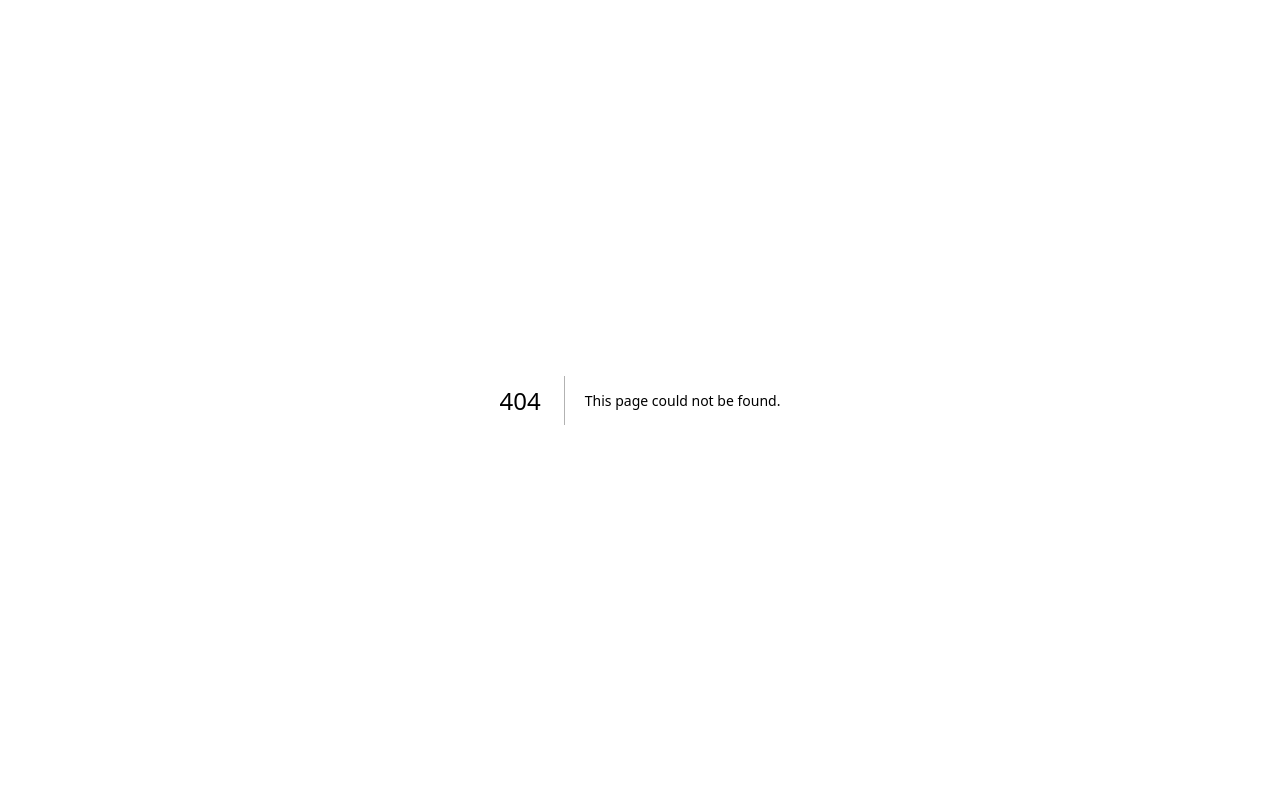
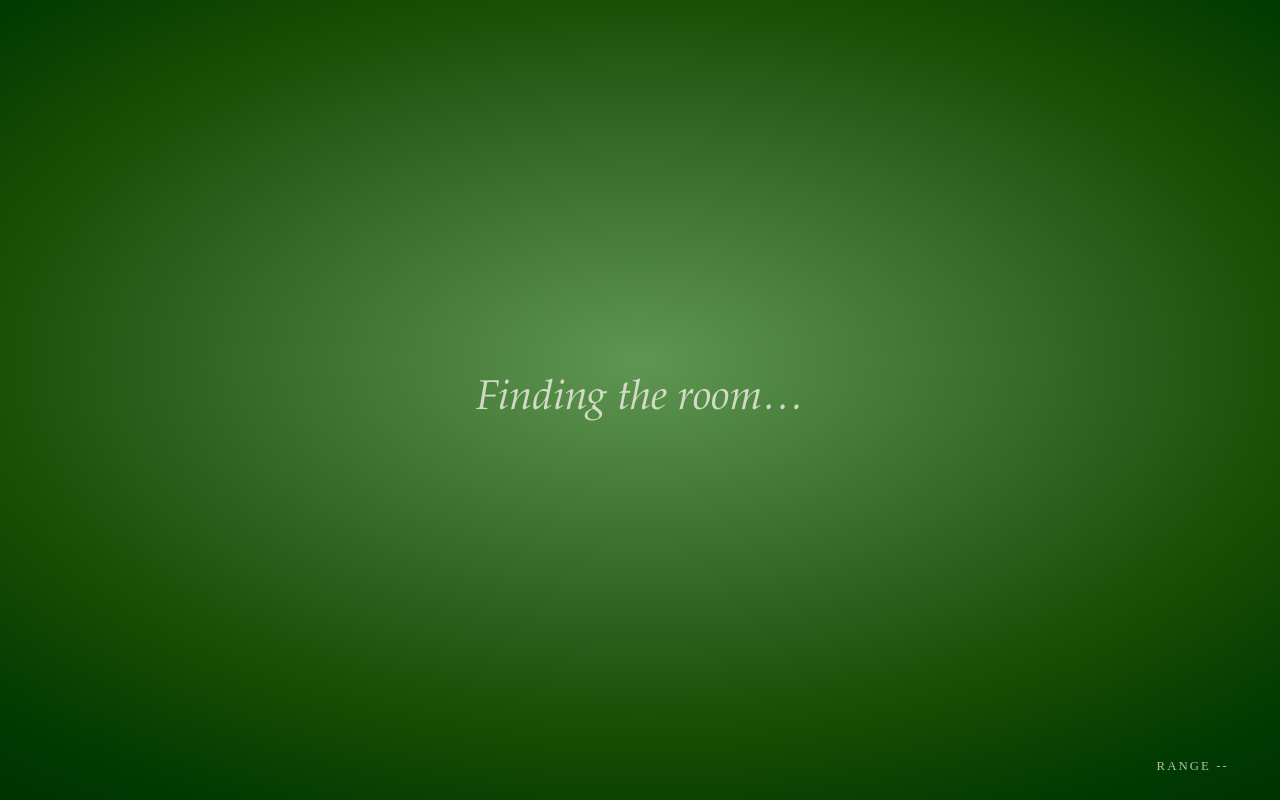
Before and after one commit to RonKat2008/blindspot, a Next.js app: page /ambient/1 in a window 1280 px wide. Before the commit this address had no page. Built offline with nearby package versions, Linux system fonts and the light colour scheme; no server answers.

Commit message:
feat: ambient room display

```diff
--- /dev/null
+++ b/src/app/ambient/AmbientRoom.tsx
@@ -0,0 +1,113 @@
+"use client";
+
+import { useEffect } from "react";
+import {
+  AnimatePresence,
+  animate,
+  motion,
+  useMotionTemplate,
+  useMotionValue,
+  useReducedMotion,
+  useTransform,
+} from "motion/react";
+import { ease } from "@/lib/motion";
+import { SERIF } from "../join/theme";
+import { useSessionState } from "../join/useSessionState";
+
+interface AmbientRoomProps {
+  sessionId: string;
+}
+
+const POLL_MS = 1000;
+const CALM_DIVERSITY = 60; // at or above: calm teal
+const WARM_DIVERSITY = 35; // at or below: amber
+const COLOR_EASE_S = 2.4;
+const BREATH_S = 9;
+
+// OKLCH endpoints: calm teal -> signal amber (docs/DESIGN.md).
+const CALM = { hue: 190, chroma: 0.09 };
+const WARM = { hue: 62, chroma: 0.17 };
+
+/** 0 = calm teal, 1 = amber. */
+function warmth(diversity: number): number {
+  const t = (CALM_DIVERSITY - diversity) / (CALM_DIVERSITY - WARM_DIVERSITY);
+  return Math.min(1, Math.max(0, t));
+}
+
+export function AmbientRoom({ sessionId }: AmbientRoomProps) {
+  const { state } = useSessionState(sessionId, POLL_MS);
+  const reduced = useReducedMotion();
+
+  const diversity = state?.diversity ?? 50;
+  const t = useMotionValue(warmth(diversity));
+  const hue = useTransform(t, [0, 1], [CALM.hue, WARM.hue]);
+  const chroma = useTransform(t, [0, 1], [CALM.chroma, WARM.chroma]);
+
+  useEffect(() => {
+    const controls = animate(t, warmth(diversity), {
+      duration: reduced ? 0.01 : COLOR_EASE_S,
+      ease: ease.outExpo,
+    });
+    return () => controls.stop();
+  }, [diversity, reduced, t]);
+
+  const glow = useMotionTemplate`oklch(66% ${chroma} ${hue})`;
+  const mid = useMotionTemplate`oklch(40% ${chroma} ${hue})`;
+  const deep = useMotionTemplate`oklch(18% ${chroma} ${hue})`;
+  const background = useMotionTemplate`radial-gradient(ellipse 85% 75% at 50% 46%, ${glow} 0%, ${mid} 48%, ${deep} 100%)`;
+
+  const current = state?.provocations.filter((p) => p.status === "shown").at(-1);
+
+  return (
+    <main
+      className="relative isolate h-dvh w-screen overflow-hidden"
+      style={{ background: "oklch(18% 0.04 190)", color: "oklch(97.5% 0.012 85)" }}
+    >
+      {/* Breathing light: scale/opacity only, so it stays on the compositor. */}
+      <motion.div
+        aria-hidden
+        className="absolute -inset-[10%] -z-10"
+        style={{ background }}
+        animate={reduced ? undefined : { scale: [1, 1.12, 1], opacity: [0.88, 1, 0.88] }}
+        transition={{ duration: BREATH_S, ease: "easeInOut", repeat: Infinity }}
+      />
+
+      <div className="flex h-full flex-col items-center justify-center px-[7vw] text-center">
+        <AnimatePresence mode="wait">
+          {current ? (
+            <motion.p
+              key={current.id}
+              initial={{ opacity: 0, y: reduced ? 0 : 24 }}
+              animate={{ opacity: 1, y: 0 }}
+              exit={{ opacity: 0, y: reduced ? 0 : -16 }}
+              transition={{ duration: reduced ? 0.12 : 1.1, ease: ease.outExpo }}
+              className="max-w-[18ch] text-balance italic leading-[1.08] [text-shadow:0_2px_40px_oklch(10%_0.03_60/0.35)] md:max-w-[22ch]"
+              style={{ fontFamily: SERIF, fontSize: "clamp(2.5rem, 1rem + 6.4vw, 7.5rem)" }}
+            >
+              {current.text}
+            </motion.p>
+          ) : (
+            <motion.p
+              key="idle"
+              initial={{ opacity: 0 }}
+              animate={{ opacity: 0.75 }}
+              exit={{ opacity: 0 }}
+              transition={{ duration: reduced ? 0.12 : 1.4 }}
+              className="italic"
+              style={{ fontFamily: SERIF, fontSize: "clamp(1.5rem, 1rem + 2vw, 3rem)" }}
+            >
+              {state ? "Listening to the room…" : "Finding the room…"}
+            </motion.p>
+          )}
+        </AnimatePresence>
+      </div>
+
+      <footer className="absolute inset-x-0 bottom-0 flex items-end justify-between gap-6 px-[4vw] pb-[3vh] text-[0.8rem] opacity-70">
+        <span className="max-w-[60%] truncate">{state?.session.prompt ?? ""}</span>
+        <span className="tabular-nums tracking-[0.16em] uppercase">
+          Range {state ? state.diversity : "--"}
+        </span>
+      </footer>
+    </main>
+  );
+}
--- /dev/null
+++ b/src/app/ambient/[id]/page.tsx
@@ -0,0 +1,9 @@
+import type { Metadata } from "next";
+import { AmbientRoom } from "../AmbientRoom";
+
+export const metadata: Metadata = { title: "Room light" };
+
+export default async function AmbientPage({ params }: { params: Promise<{ id: string }> }) {
+  const { id } = await params;
+  return <AmbientRoom sessionId={id} />;
+}
```
